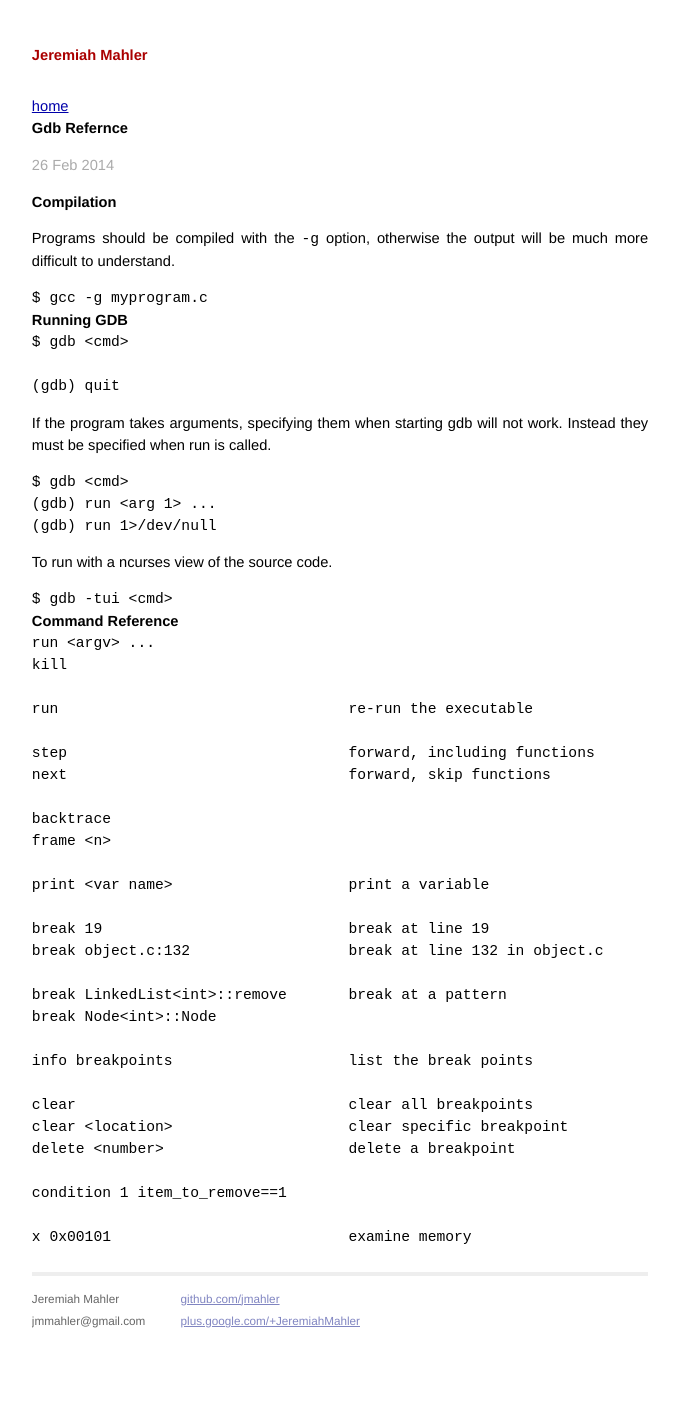
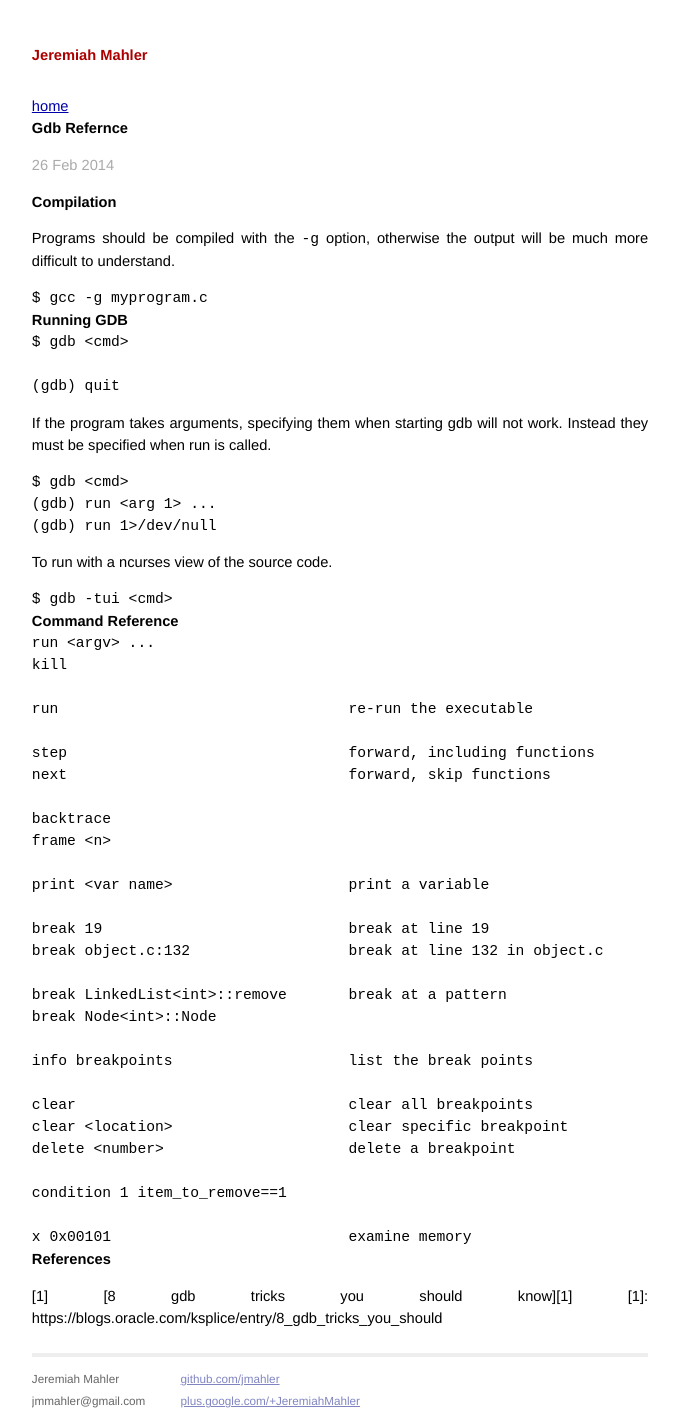
Before and after one commit to jmahler/jmahler.github.io, a Jekyll site: the page built from _posts/2014-02-26-gdb-reference.md, in a window 1280 px wide. Shown: the whole page, without its empty margins (300-979 px from the left). Built offline with Jekyll 4.4.1, drawn with Linux system fonts in a browser that asks for light colours; Markdown is read by kramdown in place of the engine named in the settings; before the commit the page ends 1343 px from its top, so only the background shows below that.

Commit message:
add link to a good post on gdb

```diff
--- a/_posts/2014-02-26-gdb-reference.md
+++ b/_posts/2014-02-26-gdb-reference.md
@@ -60,3 +60,8 @@ To run with a ncurses view of the source code.
     condition 1 item_to_remove==1
 
     x 0x00101                           examine memory
+
+## References
+
+  [1] [8 gdb tricks you should know][1]
+  [1]: https://blogs.oracle.com/ksplice/entry/8_gdb_tricks_you_should
```
